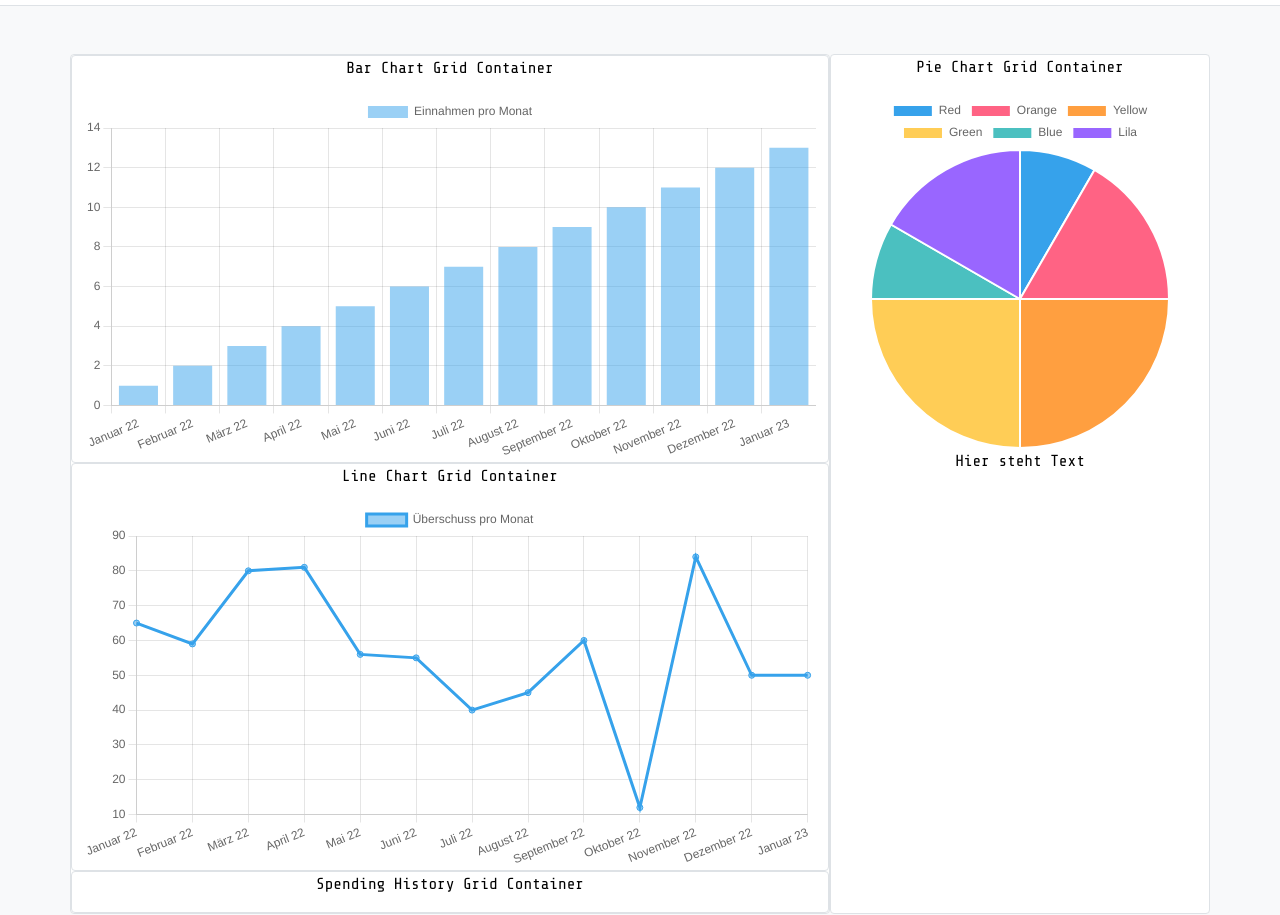
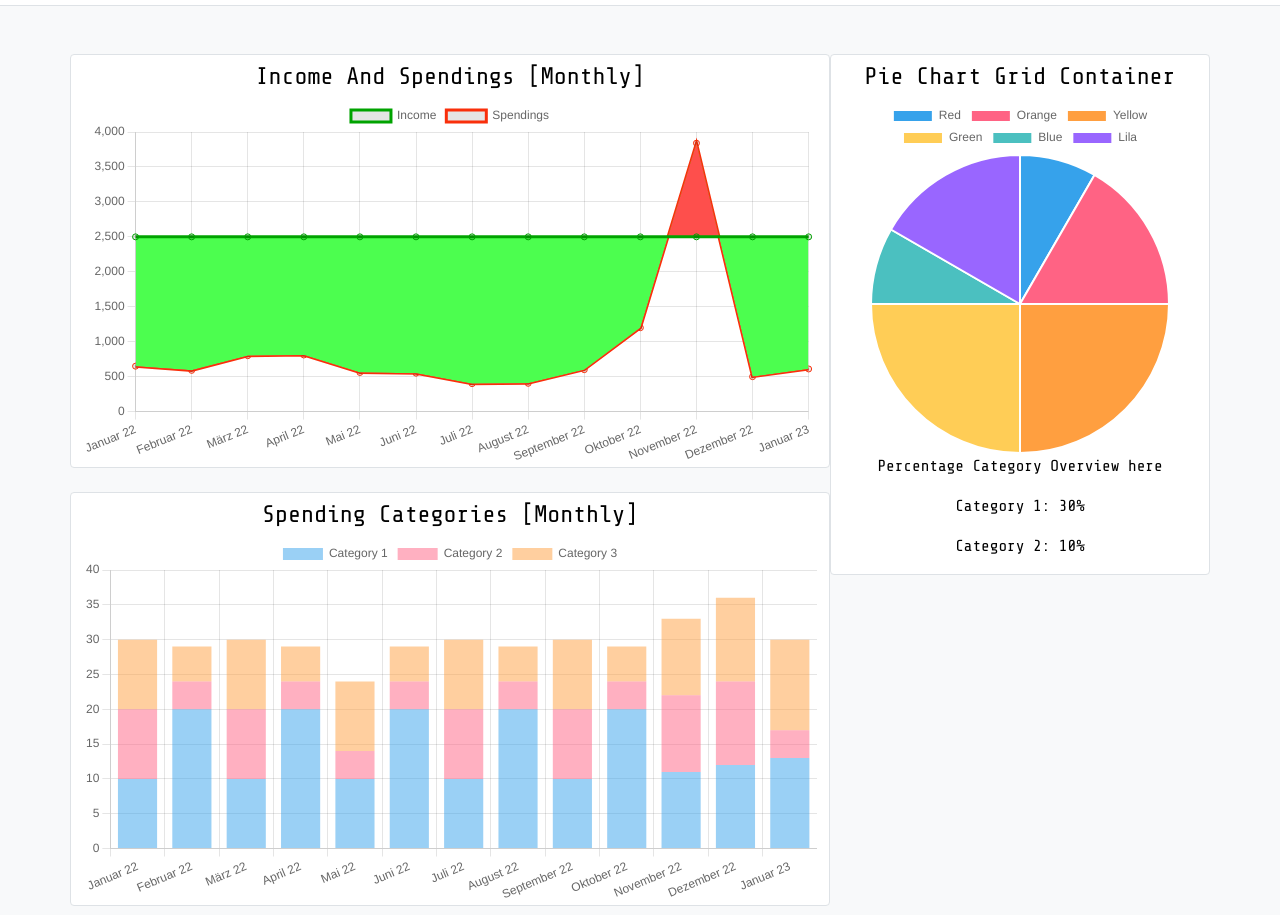
Before and after one commit to iLucasDOTexe/Budget-Tracker-Web-App, a plain HTML site: page Frontend/index.html in a window 1280 px wide. Shown: the part 53-968 px from the top of the page. Drawn offline with nearby package versions, Linux system fonts and the light colour scheme.

Commit message:
further development of frontend
>adjusting line chart and it's layout
>adjusting bar chart and it's layout
>finding and fixing two containers over each other
>making frontend ready for implementation of first test numbers

```diff
--- a/Frontend/index.html
+++ b/Frontend/index.html
@@ -38,39 +38,52 @@
       <!--End Navbar-->
       <div class="container text-center mt-5">
         <div class="row">
-          <div class="col bg-white border rounded-1">
+          <div class="col">
+            <!--Start Line Chart Grid Container-->
             <div class="row">
-              <div class="col-sm-12 bg-white border rounded-1">
-                <p>Bar Chart Grid Container</p>
+              <div class="col-sm-12 bg-white border rounded-1 pt-2">
+                <h4>Income And Spendings [Monthly]</h4>
+                <div>
+                  <canvas id="line-chart"></canvas>
+                </div>
+                <script type="module" src="src/line-chart.js"></script>
+              </div>
+            </div>
+            <!--End Line Chart Grid Container-->
+            <!--Start Bar Chart Grid Container-->
+            <div class="row">
+              <div class="col-sm-12 bg-white border rounded-1 mt-4 pt-2">
+                <h4>Spending Categories [Monthly]</h4>
                 <div>
                   <canvas id="bar-chart"></canvas>
                 </div>
                 <script type="module" src="src/bar-chart.js"></script>
               </div>
             </div>
+            <!--End Bar Chart Grid Container-->
+            <!--Start Spending History Grid Container-->
             <div class="row">
-              <div class="col-sm-12 bg-white border rounded-1">
-                <p>Line Chart Grid Container</p>
-                <div>
-                  <canvas id="line-chart"></canvas>
-                </div>
-                <script type="module" src="src/line-chart.js"></script>
+              <div class="col-sm-12 bg-white border rounded-1 mt-4 pt-2">
+                <h4>Spending History Grid Container</h4>
+                <p>Date: Spending 3: 50€</p>
+                <p>Date: Spending 2: 50€</p>
+                <p>Date: Spending 1: 50€</p>
               </div>
             </div>
-            <div class="row">
-              <div class="col-sm-12 bg-white border rounded-1">
-                <p>Spending History Grid Container</p>
-              </div>
-            </div>
+            <!--End Spending History Grid Container-->
           </div>
-          <div class="col-sm-4 bg-white border rounded-1">
-            <p>Pie Chart Grid Container</p>
+          <!--Start Pie Chart Grid Container-->
+          <div class="col-sm-4 h-100 d-inline-block bg-white border rounded-1 pt-2">
+            <h4>Pie Chart Grid Container</h4>
             <div>
               <canvas id="pie-chart"></canvas>
             </div>
             <script type="module" src="src/pie-chart.js"></script>
-            <p>Hier steht Text</p>
+            <p>Percentage Category Overview here</p>
+            <p>Category 1: 30%</p>
+            <p>Category 2: 10%</p>
           </div>
+          <!--End Pie Chart Grid Container-->
         </div>
       </div>
     </body>
--- a/Frontend/src/bar-chart.js
+++ b/Frontend/src/bar-chart.js
@@ -1,19 +1,30 @@
 const ctx = document.getElementById('bar-chart');
 
 new Chart(ctx, {
-  type: 'bar',
-  data: {
-    labels: ['Januar 22', 'Februar 22', 'März 22', 'April 22', 'Mai 22', 'Juni 22', 'Juli 22', 'August 22', 'September 22', 'Oktober 22', 'November 22', 'Dezember 22', 'Januar 23'],
-    datasets: [{
-      label: 'Einnahmen pro Monat',
-      data: [1, 2, 3, 4, 5, 6, 7, 8, 9, 10, 11, 12, 13]
-    }]
-  },
-  options: {
-    scales: {
-      y: {
-        beginAtZero: true
-      }
+    type: 'bar',
+    options: {
+        scales: {
+            x: {
+                stacked: true
+            },
+            y: {
+                stacked: true
+            }
+        }
+    },
+    data: {
+        labels: ['Januar 22', 'Februar 22', 'März 22', 'April 22', 'Mai 22', 'Juni 22', 'Juli 22', 'August 22', 'September 22', 'Oktober 22', 'November 22', 'Dezember 22', 'Januar 23'],
+        datasets: [{
+            label: 'Category 1',
+            data: [10,20,10,20,10,20,10,20,10,20,11,12,13]
+        },
+        {
+            label: 'Category 2',
+            data: [10,4,10,4,4,4,10,4,10,4,11,12,4]
+        },
+        {
+            label: 'Category 3',
+            data: [10,5,10,5,10,5,10,5,10,5,11,12,13]
+        }]
     }
-  }
 });
--- a/Frontend/src/line-chart.js
+++ b/Frontend/src/line-chart.js
@@ -3,10 +3,21 @@ const ctx = document.getElementById('line-chart');
 new Chart(ctx, {
     type: 'line',
     data: {
-        labels: ['Januar 22', 'Februar 22', 'März 22', 'April 22', 'Mai 22', 'Juni 22', 'Juli 22', 'August 22', 'September 22', 'Oktober 22', 'November 22', 'Dezember 22', 'Januar 23'],
-        datasets: [{
-          label: 'Überschuss pro Monat',
-          data: [65, 59, 80, 81, 56, 55, 40, 45, 60, 12, 84, 50, 50],
-        }]
+      labels: ['Januar 22', 'Februar 22', 'März 22', 'April 22', 'Mai 22', 'Juni 22', 'Juli 22', 'August 22', 'September 22', 'Oktober 22', 'November 22', 'Dezember 22', 'Januar 23'],
+      datasets: [{
+        label: 'Income',
+        data: [2500, 2500, 2500, 2500, 2500, 2500, 2500, 2500, 2500, 2500, 2500, 2500, 2500],
+        borderColor: '#00a300',
+        fill: {
+          target: 1,
+          above: '#4cfe4f',
+          below: '#fe4f4c'
+        }
       },
+      {
+        label: 'Spendings',
+        data: [650, 590, 800, 810, 560, 550, 400, 405, 600, 1200, 3840, 500, 610],
+        borderColor: '#f92f0b'
+      }]
+    }
 });
--- a/Frontend/src/pie-chart.js
+++ b/Frontend/src/pie-chart.js
@@ -3,10 +3,10 @@ const ctx = document.getElementById('pie-chart');
 new Chart(ctx, {
     type: 'pie',
     data: {
-      labels: ['Red', 'Orange', 'Yellow', 'Green', 'Blue', 'Lila'],
-      datasets: [{
-        label: 'Ausgaben in Kateogrien',
-        data: [10, 20, 30, 30, 10, 20],
-      }]
+        labels: ['Red', 'Orange', 'Yellow', 'Green', 'Blue', 'Lila'],
+        datasets: [{
+            label: 'Ausgaben in Kateogrien',
+            data: [10, 20, 30, 30, 10, 20]
+        }]
     }
 });
```
